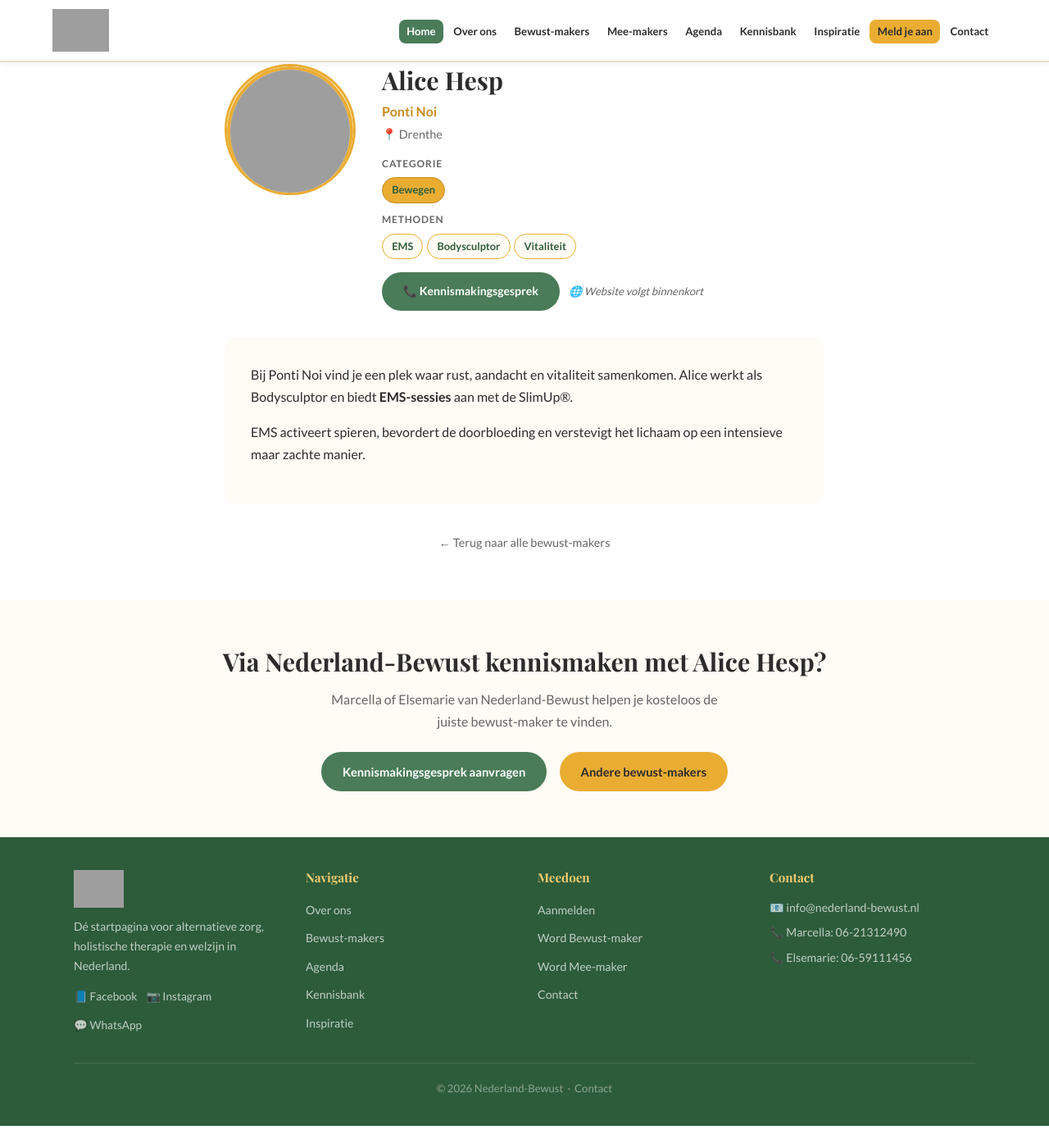
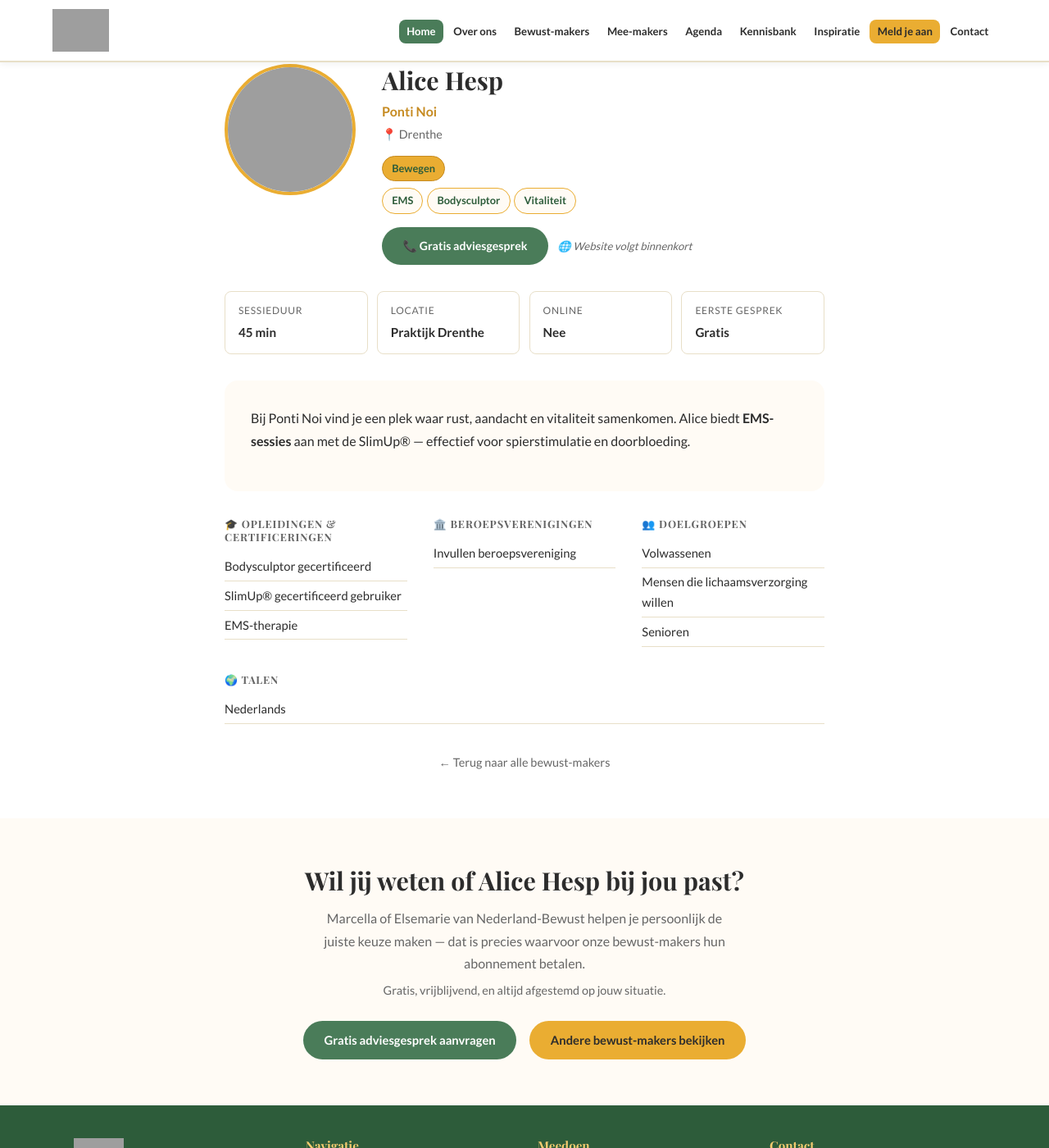
Before and after one commit to hands4flownl/nederland-bewust, a Jekyll site: the page built from pages/bewust-makers/ponti-noi.html, in a window 1280 px wide and 1400 px high, scrolled down 240 px. Shown: the whole window at 82% size. Built offline with Jekyll 4.4.1, drawn with Linux system fonts in a browser that asks for light colours; before the commit the page ends 1613 px from its top, so only the background shows below that; grey boxes are pictures that could not be loaded.

Commit message:
Profiel uitgebreid: opleidingen, verenigingen, sessieinfo – Alice Hesp

```diff
--- a/pages/bewust-makers/ponti-noi.html
+++ b/pages/bewust-makers/ponti-noi.html
@@ -13,35 +13,73 @@
 <section class="sectie">
   <div class="container container--nauw">
 
-    <div class="profiel-header" style="display:flex;gap:2rem;align-items:flex-start;margin-bottom:2rem;flex-wrap:wrap;">
-      <div class="maker-kaart__foto-wrap" style="width:160px;height:160px;flex-shrink:0;">
-        <img src="https://nederland-bewust.nl/wp-content/uploads/2026/03/cropped-Bewust-maker-Alice-Hesp.png"
-          alt="Alice Hesp"
-          style="width:160px;height:160px;border-radius:50%;object-fit:cover;border:4px solid var(--goud);"
-          loading="lazy"
-          onerror="this.parentElement.innerHTML='<div style=\'width:160px;height:160px;border-radius:50%;background:var(--creme);border:4px solid var(--goud);display:flex;align-items:center;justify-content:center;font-size:3rem;\'>🌿</div>';">
-      </div>
+    <!-- HEADER: foto + kerninfo -->
+    <div style="display:flex;gap:2rem;align-items:flex-start;margin-bottom:2rem;flex-wrap:wrap;">
+      <img src="https://nederland-bewust.nl/wp-content/uploads/2026/03/cropped-Bewust-maker-Alice-Hesp.png" alt="Alice Hesp" style="width:160px;height:160px;border-radius:50%;object-fit:cover;border:4px solid var(--goud);flex-shrink:0;" loading="lazy" onerror="this.style.opacity='0'">
       <div style="flex:1;min-width:220px;">
         <h2 style="margin-bottom:0.3rem;">Alice Hesp</h2>
         <p style="color:var(--goud-donker);font-weight:700;margin-bottom:0.2rem;">Ponti Noi</p>
         <p style="color:var(--tekst-licht);font-size:0.9rem;margin-bottom:0.8rem;">📍 Drenthe</p>
-        <div style="margin-bottom:0.6rem;">
-          <p style="font-size:0.75rem;font-weight:700;text-transform:uppercase;letter-spacing:0.07em;color:var(--tekst-licht);margin-bottom:0.4rem;">Categorie</p>
+        <div style="margin-bottom:0.5rem;">
           <div style="display:flex;flex-wrap:wrap;gap:0.3rem;"><span class="profiel-tag" style="background:var(--goud);border-color:var(--goud-donker);">Bewegen</span></div>
         </div>
-        <div style="margin-bottom:1rem;">
-          <p style="font-size:0.75rem;font-weight:700;text-transform:uppercase;letter-spacing:0.07em;color:var(--tekst-licht);margin-bottom:0.4rem;">Methoden</p>
-          <div style="display:flex;flex-wrap:wrap;gap:0.3rem;"><span class="profiel-tag">EMS</span><span class="profiel-tag">Bodysculptor</span><span class="profiel-tag">Vitaliteit</span></div>
-        </div>
-        <div style="display:flex;gap:0.7rem;flex-wrap:wrap;margin-top:1rem;align-items:center;">
-          <a href="{{ '/contact/' | relative_url }}" class="knop knop--groen" style="font-size:0.88rem;">📞 Kennismakingsgesprek</a>
+        <div style="display:flex;flex-wrap:wrap;gap:0.3rem;margin-bottom:1rem;"><span class="profiel-tag">EMS</span><span class="profiel-tag">Bodysculptor</span><span class="profiel-tag">Vitaliteit</span></div>
+        <div style="display:flex;gap:0.7rem;flex-wrap:wrap;align-items:center;">
+          <a href="{{ '/contact/' | relative_url }}" class="knop knop--groen" style="font-size:0.88rem;">📞 Gratis adviesgesprek</a>
           <span style="font-size:0.82rem;color:var(--tekst-licht);font-style:italic;">🌐 Website volgt binnenkort</span>
         </div>
       </div>
     </div>
 
+    <!-- SNEL-INFO BLOKJES -->
+
+    <div style="display:grid;grid-template-columns:repeat(auto-fit,minmax(140px,1fr));gap:0.7rem;margin-bottom:2rem;">
+
+          <div style="background:var(--wit);border-radius:var(--radius);padding:0.8rem 1rem;border:1px solid var(--border);">
+            <div style="font-size:0.75rem;color:var(--tekst-licht);text-transform:uppercase;letter-spacing:0.06em;">Sessieduur</div>
+            <div style="font-weight:600;font-size:0.95rem;margin-top:0.2rem;">45 min</div>
+          </div>
+          <div style="background:var(--wit);border-radius:var(--radius);padding:0.8rem 1rem;border:1px solid var(--border);">
+            <div style="font-size:0.75rem;color:var(--tekst-licht);text-transform:uppercase;letter-spacing:0.06em;">Locatie</div>
+            <div style="font-weight:600;font-size:0.95rem;margin-top:0.2rem;">Praktijk Drenthe</div>
+          </div>
+          <div style="background:var(--wit);border-radius:var(--radius);padding:0.8rem 1rem;border:1px solid var(--border);">
+            <div style="font-size:0.75rem;color:var(--tekst-licht);text-transform:uppercase;letter-spacing:0.06em;">Online</div>
+            <div style="font-weight:600;font-size:0.95rem;margin-top:0.2rem;">Nee</div>
+          </div>
+          <div style="background:var(--wit);border-radius:var(--radius);padding:0.8rem 1rem;border:1px solid var(--border);">
+            <div style="font-size:0.75rem;color:var(--tekst-licht);text-transform:uppercase;letter-spacing:0.06em;">Eerste gesprek</div>
+            <div style="font-weight:600;font-size:0.95rem;margin-top:0.2rem;">Gratis</div>
+          </div>
+    </div>
+
+    <!-- BIO -->
     <div style="background:var(--creme);border-radius:var(--radius-groot);padding:2rem;margin-bottom:2rem;">
-      <p>Bij Ponti Noi vind je een plek waar rust, aandacht en vitaliteit samenkomen. Alice werkt als Bodysculptor en biedt <strong>EMS-sessies</strong> aan met de SlimUp®.</p><p>EMS activeert spieren, bevordert de doorbloeding en verstevigt het lichaam op een intensieve maar zachte manier.</p>
+      <p>Bij Ponti Noi vind je een plek waar rust, aandacht en vitaliteit samenkomen. Alice biedt <strong>EMS-sessies</strong> aan met de SlimUp® — effectief voor spierstimulatie en doorbloeding.</p>
+    </div>
+
+    <!-- VERTROUWENSINFO GRID -->
+    <div style="display:flex;flex-wrap:wrap;gap:2rem;margin-bottom:2rem;">
+
+        <div style="flex:1;min-width:220px;">
+          <h4 style="font-size:0.8rem;font-weight:700;text-transform:uppercase;letter-spacing:0.07em;color:var(--tekst-licht);margin-bottom:0.6rem;">🎓 Opleidingen & certificeringen</h4>
+          <ul style="list-style:none;"><li style='padding:0.3rem 0;border-bottom:1px solid var(--border);font-size:0.92rem;'>Bodysculptor gecertificeerd</li><li style='padding:0.3rem 0;border-bottom:1px solid var(--border);font-size:0.92rem;'>SlimUp® gecertificeerd gebruiker</li><li style='padding:0.3rem 0;border-bottom:1px solid var(--border);font-size:0.92rem;'>EMS-therapie</li></ul>
+        </div>
+
+        <div style="flex:1;min-width:220px;">
+          <h4 style="font-size:0.8rem;font-weight:700;text-transform:uppercase;letter-spacing:0.07em;color:var(--tekst-licht);margin-bottom:0.6rem;">🏛️ Beroepsverenigingen</h4>
+          <ul style="list-style:none;"><li style='padding:0.3rem 0;border-bottom:1px solid var(--border);font-size:0.92rem;'>Invullen beroepsvereniging</li></ul>
+        </div>
+
+        <div style="flex:1;min-width:220px;">
+          <h4 style="font-size:0.8rem;font-weight:700;text-transform:uppercase;letter-spacing:0.07em;color:var(--tekst-licht);margin-bottom:0.6rem;">👥 Doelgroepen</h4>
+          <ul style="list-style:none;"><li style='padding:0.3rem 0;border-bottom:1px solid var(--border);font-size:0.92rem;'>Volwassenen</li><li style='padding:0.3rem 0;border-bottom:1px solid var(--border);font-size:0.92rem;'>Mensen die lichaamsverzorging willen</li><li style='padding:0.3rem 0;border-bottom:1px solid var(--border);font-size:0.92rem;'>Senioren</li></ul>
+        </div>
+
+        <div style="flex:1;min-width:220px;">
+          <h4 style="font-size:0.8rem;font-weight:700;text-transform:uppercase;letter-spacing:0.07em;color:var(--tekst-licht);margin-bottom:0.6rem;">🌍 Talen</h4>
+          <ul style="list-style:none;"><li style='padding:0.3rem 0;border-bottom:1px solid var(--border);font-size:0.92rem;'>Nederlands</li></ul>
+        </div>
     </div>
 
     <div style="text-align:center;margin-top:1.5rem;">
@@ -52,11 +90,12 @@
 
 <section class="sectie sectie--kleur">
   <div class="container" style="text-align:center;">
-    <h2>Via Nederland-Bewust kennismaken met Alice Hesp?</h2>
-    <p style="max-width:500px;margin:0.8rem auto 1.5rem;color:var(--tekst-licht);">Marcella of Elsemarie van Nederland-Bewust helpen je kosteloos de juiste bewust-maker te vinden.</p>
+    <h2>Wil jij weten of Alice Hesp bij jou past?</h2>
+    <p style="max-width:520px;margin:0.8rem auto 0.5rem;color:var(--tekst-licht);">Marcella of Elsemarie van Nederland-Bewust helpen je persoonlijk de juiste keuze maken — dat is precies waarvoor onze bewust-makers hun abonnement betalen.</p>
+    <p style="max-width:520px;margin:0 auto 1.5rem;color:var(--tekst-licht);font-size:0.9rem;">Gratis, vrijblijvend, en altijd afgestemd op jouw situatie.</p>
     <div style="display:flex;gap:1rem;justify-content:center;flex-wrap:wrap;">
-      <a href="{{ '/contact/' | relative_url }}" class="knop knop--groen">Kennismakingsgesprek aanvragen</a>
-      <a href="{{ '/onze-bewust-makers/' | relative_url }}" class="knop knop--goud">Andere bewust-makers</a>
+      <a href="{{ '/contact/' | relative_url }}" class="knop knop--groen">Gratis adviesgesprek aanvragen</a>
+      <a href="{{ '/onze-bewust-makers/' | relative_url }}" class="knop knop--goud">Andere bewust-makers bekijken</a>
     </div>
   </div>
 </section>
```
Also changed, not shown: other parts of pages/bewust-makers/ponti-noi.html (+1 -1 lines).
